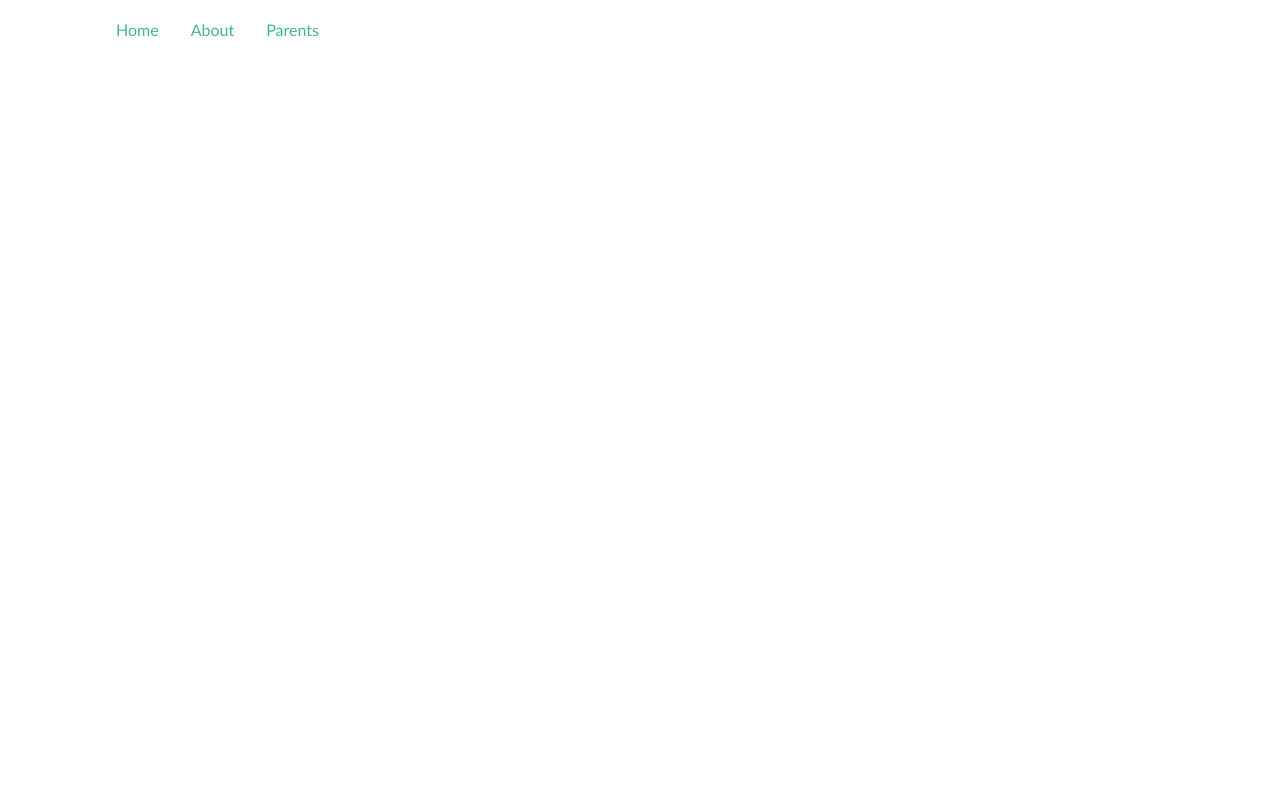
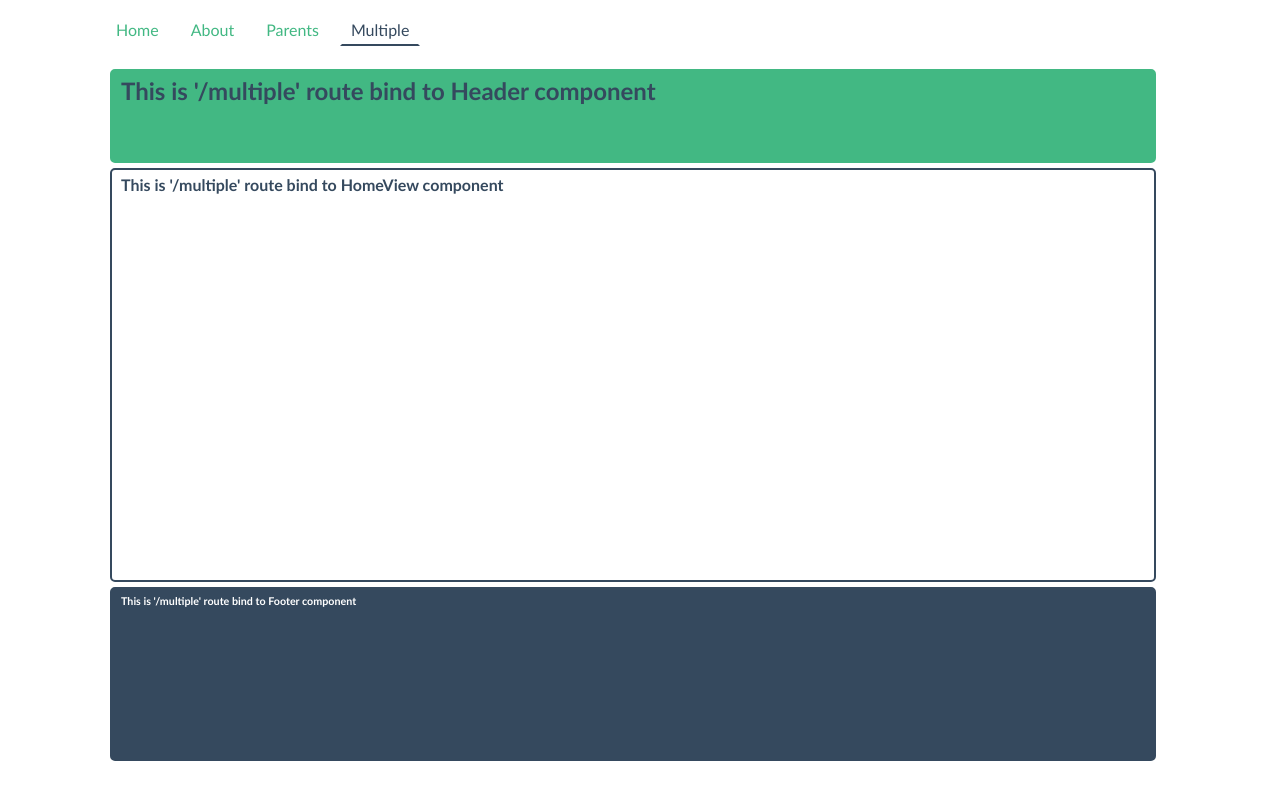
Before and after one commit to sinasedaghat/vue3-template, a Vue app: page /multiple in a window 1280 px wide. Before the commit this address had no page. Built offline with nearby package versions, Linux system fonts and the light colour scheme.

Commit message:
add new route who has several components default header footer and with their help, layout was implemented

```diff
--- a/src/App.vue
+++ b/src/App.vue
@@ -8,8 +8,11 @@ import { RouterLink, RouterView } from 'vue-router'
       <RouterLink active-class="router-link-active" class="router-link" to="/">Home</RouterLink>
       <RouterLink active-class="router-link-active" class="router-link" to="/about">About</RouterLink>
       <RouterLink active-class="router-link-active" class="router-link" to="/parents">Parents</RouterLink>
+      <RouterLink active-class="router-link-active" class="router-link" to="/multiple">Multiple</RouterLink>
     </nav>
   </header>
 
-  <RouterView />
+  <router-view class="multi-header" name="Header" />
+  <router-view class="multi-home" />
+  <router-view class="multi-footer" name="Footer" />
 </template>
--- a/src/assets/main.scss
+++ b/src/assets/main.scss
@@ -219,3 +219,35 @@ input {
     }
   }
 }
+
+.multi-home {
+  width: 80vw;
+  height: 50vh;
+  margin: 5px 10px;
+  padding: 5px 9px;
+  border: 2px solid $secondary-color;
+  border-radius: 5px;
+  color: $secondary-color;
+}
+
+.multi-header {
+  width: 80vw;
+  height: 10vh;
+  margin: 30px 10px 5px;
+  padding: 5px 9px;
+  border: 2px solid $primary-color;
+  border-radius: 5px;
+  background-color: $primary-color;
+  color: $secondary-color;
+}
+
+.multi-footer {
+  width: 80vw;
+  height: 20vh;
+  margin: 5px 10px;
+  padding: 5px 9px;
+  border: 2px solid $secondary-color;
+  border-radius: 5px;
+  background-color: $secondary-color;
+  color: white;
+}
--- a/src/router/index.ts
+++ b/src/router/index.ts
@@ -1,5 +1,9 @@
 import { createRouter, createWebHistory } from 'vue-router'
 import HomeView from '../views/HomeView.vue'
+
+// import Header from '../views/multiple/HeaderView.vue'
+// import Footer from '../views/multiple/FooterView.vue'
+// import MultipleHomeView from '../views/multiple/HomeView.vue'
 
 const router = createRouter({
   history: createWebHistory(import.meta.env.BASE_URL),
@@ -43,7 +47,21 @@ const router = createRouter({
           component: () => import('../views/parents/LastChildView.vue'),
         },
       ],
-    }
+    },
+    {
+      path: '/multiple',
+      name: 'multiple',
+      components: {
+        default: () => import('../views/multiple/HomeView.vue'),
+        Header: () => import('../views/multiple/Header.vue'),
+        Footer: () => import('../views/multiple/Footer.vue'),
+        // default: MultipleHomeView,
+        // // Header: Header,
+        // Header,
+        // // Footer: Footer,
+        // Footer,
+      }
+    },
   ]
 })
 
--- /dev/null
+++ b/src/views/multiple/Footer.vue
@@ -0,0 +1,3 @@
+<template>
+  <h6>This is '/multiple' route bind to Footer component</h6>
+</template>
--- /dev/null
+++ b/src/views/multiple/Header.vue
@@ -0,0 +1,4 @@
+
+<template>
+  <h2>This is '/multiple' route bind to Header component</h2>
+</template>
--- /dev/null
+++ b/src/views/multiple/HomeView.vue
@@ -0,0 +1,3 @@
+<template>
+  <h4>This is '/multiple' route bind to HomeView component</h4>
+</template>
```
